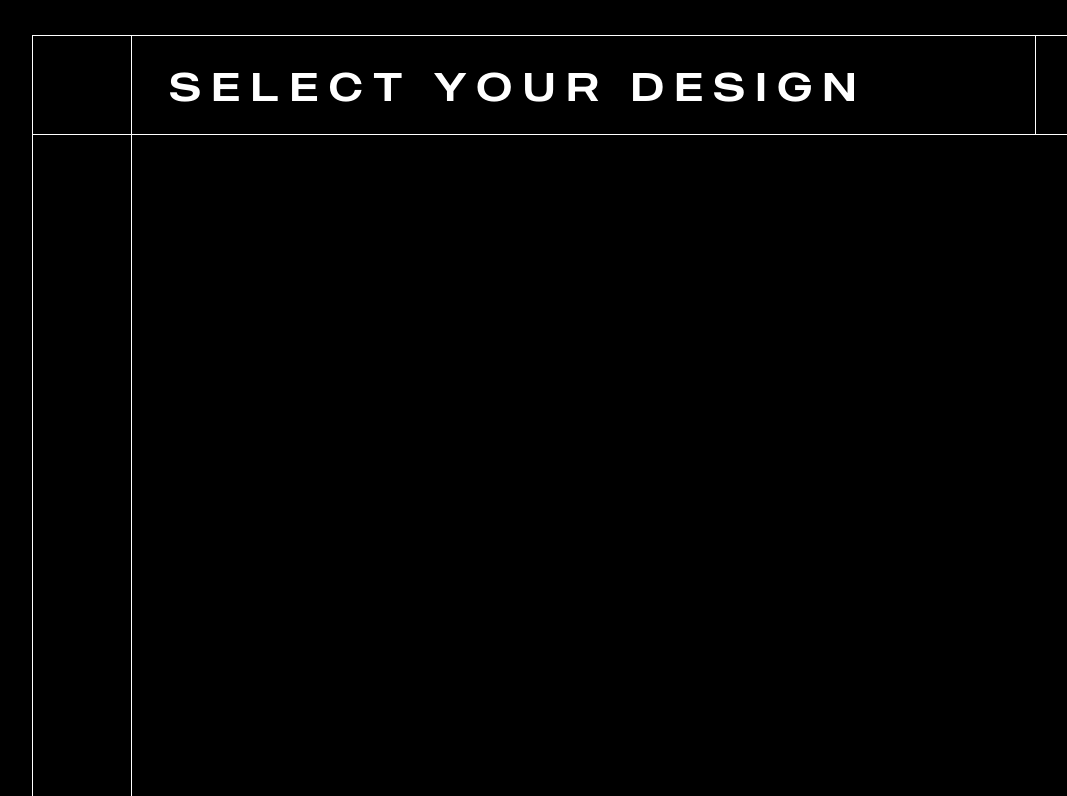
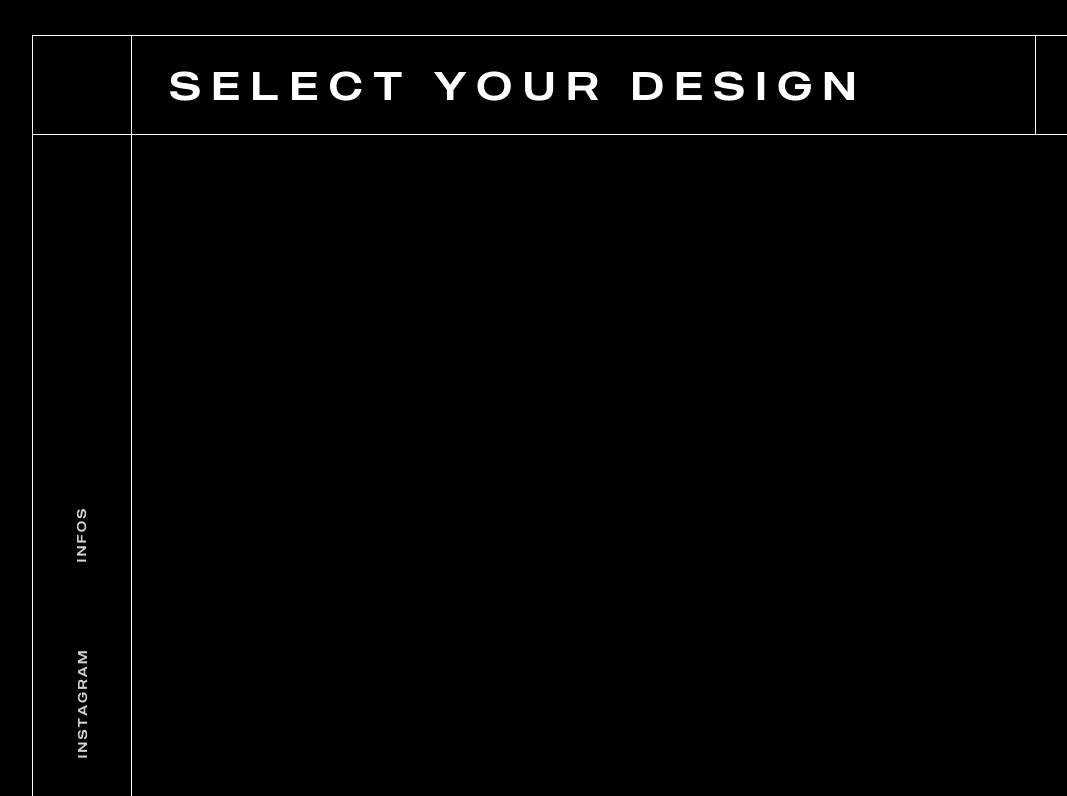
Before and after one commit to eythanSaillet/generative-tattoo, a React (Create React App) app: page / in a window 1280 px wide. Shown: the top 796 px of the page, without its empty margins (3-1070 px from the left). Built offline with nearby package versions, Linux system fonts and the light colour scheme.

Commit message:
:sparkles: add nav links

```diff
--- a/src/components/AnimatedText.js
+++ b/src/components/AnimatedText.js
@@ -14,14 +14,23 @@ const Text = styled.div`
 
 	/* STYLES */
 	.title {
-		height: 33px;
+		height: 32px;
 		padding: 0 5px;
 		font-size: 2.5em;
-		line-height: 33px;
+		line-height: 32px;
 	}
+	.navLink {
+		height: 11px;
+		color: var(--grey);
+		font-size: 0.8em;
+		line-height: 11px;
+		padding: 0 1px;
+		cursor: pointer;
+	}
+	transform: ${(props) => (props.type === 'navLink' ? 'rotate(-90deg)' : 'rotate(0)')};
 `
 
-export default function AnimatedText({ text, type, delay }) {
+export default function AnimatedText({ text, type, stagger, delay }) {
 	let spans = []
 	let spansRefs = useRef([])
 	for (let i = 0; i < text.length; i++) {
@@ -36,11 +45,11 @@ export default function AnimatedText({ text, type, delay }) {
 			gsap.to(spansRefs.current, {
 				duration: 0.7,
 				y: 0,
-				stagger: 0.03,
+				stagger: stagger,
 				ease: Power3.easeOut,
 			})
 		}, delay)
 	}, [delay])
 
-	return <Text>{spans}</Text>
+	return <Text type={type}>{spans}</Text>
 }
--- a/src/components/Navigation.js
+++ b/src/components/Navigation.js
@@ -90,6 +90,17 @@ const View = styled.div`
 			.leftNav {
 				width: var(--menuSize);
 				height: 100%;
+				display: flex;
+				align-items: flex-end;
+				.linksContainer {
+					width: 100%;
+					height: 180px;
+					margin-bottom: 90px;
+					display: flex;
+					flex-direction: column;
+					justify-content: space-between;
+					align-items: center;
+				}
 			}
 			.main {
 				width: calc(100% - var(--menuSize));
@@ -128,13 +139,18 @@ export default function Navigation() {
 				<div className="upperNav">
 					<div className="icon"></div>
 					<div className="titleContainer">
-						<AnimatedText text="SELECT YOUR DESIGN" type="title" delay={600}></AnimatedText>
+						<AnimatedText text="SELECT YOUR DESIGN" type="title" stagger={0.03} delay={600}></AnimatedText>
 					</div>
 					<div className="line" ref={topNavLine3}></div>
 					<div className="selectionButtonContainer"></div>
 				</div>
 				<div className="lowerContainer">
-					<div className="leftNav"></div>
+					<div className="leftNav">
+						<div className="linksContainer">
+							<AnimatedText text="INFOS" type="navLink" stagger={-0.05} delay={500}></AnimatedText>
+							<AnimatedText text="INSTAGRAM" type="navLink" stagger={-0.05} delay={600}></AnimatedText>
+						</div>
+					</div>
 					<div className="main"></div>
 				</div>
 			</div>
--- a/src/index.css
+++ b/src/index.css
@@ -1,6 +1,7 @@
 :root {
 	--white: white;
 	--black: black;
+	--grey: lightgrey;
 }
 
 * {
```
